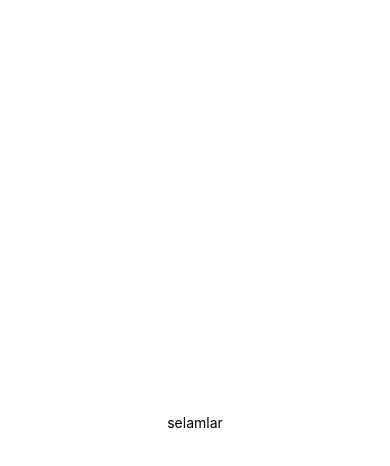
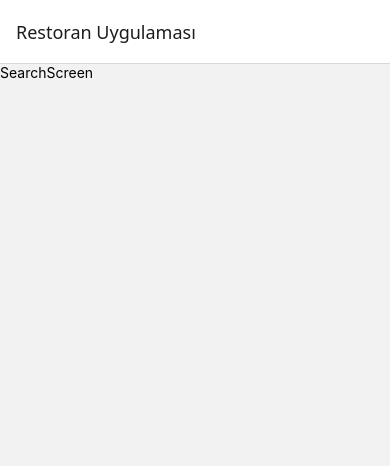
Before and after one commit to 1ahmetbb/Restoran, a React Native app: screen /Search in a window 390 px wide. Shown: the top 466 px of the page. Built offline with nearby package versions, Linux system fonts and the light colour scheme.

Commit message:
Navigation Kurulumlari

```diff
--- a/App.js
+++ b/App.js
@@ -1,20 +1,23 @@
-import { StatusBar } from 'expo-status-bar';
-import { StyleSheet, Text, View } from 'react-native';
+import { StatusBar } from "expo-status-bar";
+import { StyleSheet, Text, View } from "react-native";
+import { NavigationContainer } from "@react-navigation/native";
+import { createNativeStackNavigator } from "@react-navigation/native-stack";
+import SearchScreen from "./screens/SearchScreen";
+
+const Stack = createNativeStackNavigator();
+
+function RootStack() {
+  return (
+    <Stack.Navigator screenOptions={{headerTitle:"Restoran Uygulaması"}}>
+      <Stack.Screen name="Search" component={SearchScreen} />
+    </Stack.Navigator>
+  );
+}
 
 export default function App() {
   return (
-    <View style={styles.container}>
-      <Text>selamlar</Text>
-      <StatusBar style="auto" />
-    </View>
+    <NavigationContainer>
+      <RootStack />
+    </NavigationContainer>
   );
 }
-
-const styles = StyleSheet.create({
-  container: {
-    flex: 1,
-    backgroundColor: '#fff',
-    alignItems: 'center',
-    justifyContent: 'center',
-  },
-});
--- /dev/null
+++ b/screens/SearchScreen.js
@@ -0,0 +1,12 @@
+import { StyleSheet, Text, View } from 'react-native'
+import React from 'react'
+
+export default function SearchScreen() {
+  return (
+    <View>
+      <Text>SearchScreen</Text>
+    </View>
+  )
+}
+
+const styles = StyleSheet.create({})
```
